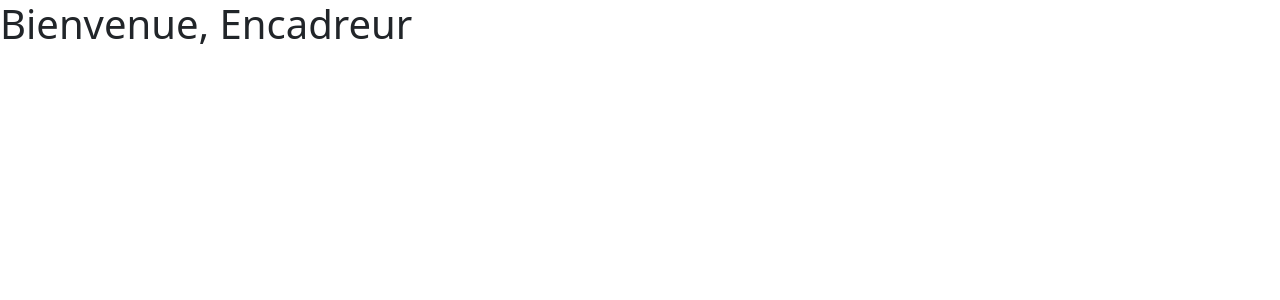
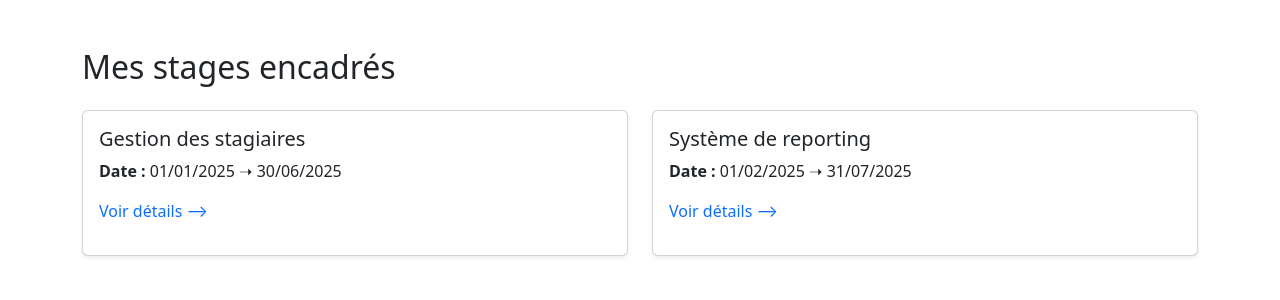
Before and after one commit to OUERDANENESRINE/SONATRACH, a React (Create React App) app: page /encadreur in a window 1280 px wide. Shown: the top 300 px of the page. Built offline with nearby package versions, Linux system fonts and the light colour scheme.

Commit message:
added la page stage et encadreur

```diff
--- a/src/App.js
+++ b/src/App.js
@@ -6,6 +6,7 @@ import Login from "./pages/Login";
 import Admin from "./pages/Admin";
 import Stagiaire from "./pages/Stagiaire";
 import Encadreur from "./pages/Encadreur";
+import Stage from "./pages/Stage";
 
 function App() {
   return (
@@ -16,6 +17,7 @@ function App() {
         <Route path="/admin" element={<Admin />} />
         <Route path="/stagiaire" element={<Stagiaire />} />
         <Route path="/encadreur" element={<Encadreur />} />
+        <Route path="/encadreur/stage/:id" element={<Stage />} />
       </Routes>
     </Router>
   );
--- a/src/pages/Encadreur.jsx
+++ b/src/pages/Encadreur.jsx
@@ -1,3 +1,50 @@
-export default function Encadreur() {
-  return <h1>Bienvenue, Encadreur</h1>;
+// src/pages/Encadreur.jsx
+import React from "react";
+import { useNavigate } from "react-router-dom";
+
+function Encadreur() {
+  const navigate = useNavigate();
+
+  const stages = [
+    {
+      id: 1,
+      theme: "Gestion des stagiaires",
+      dateDebut: "01/01/2025",
+      dateFin: "30/06/2025",
+    },
+    {
+      id: 2,
+      theme: "Système de reporting",
+      dateDebut: "01/02/2025",
+      dateFin: "31/07/2025",
+    },
+  ];
+
+  const voirDetails = (id) => {
+    navigate(`/encadreur/stage/${id}`);
+  };
+
+  return (
+    <div className="container mt-5">
+      <h2 className="mb-4">Mes stages encadrés</h2>
+
+      <div className="row">
+        {stages.map((stage) => (
+          <div className="col-md-6" key={stage.id}>
+            <div
+              className="card p-3 mb-4 shadow-sm cursor-pointer"
+              style={{ cursor: "pointer" }}
+              onClick={() => voirDetails(stage.id)}
+            >
+              <h5>{stage.theme}</h5>
+              <p><strong>Date :</strong> {stage.dateDebut} ➝ {stage.dateFin}</p>
+              <p className="text-primary">Voir détails ⟶</p>
+            </div>
+          </div>
+        ))}
+      </div>
+    </div>
+  );
 }
+
+export default Encadreur;
--- /dev/null
+++ b/src/pages/Stage.jsx
@@ -0,0 +1,49 @@
+// src/pages/Stage.jsx
+import { useParams, Link } from "react-router-dom";
+
+function Stage() {
+  const { id } = useParams();
+
+  const stage = {
+    1: {
+      theme: "Gestion des stagiaires",
+      dateDebut: "01/01/2025",
+      dateFin: "30/06/2025",
+      stagiaires: [
+        { nom: "Ouerdane", prenom: "Nesrine", email: "nesrine@usthb.dz" },
+        { nom: "Benali", prenom: "Yasmine", email: "yasmine@usthb.dz" },
+      ],
+    },
+    2: {
+      theme: "Système de reporting",
+      dateDebut: "01/02/2025",
+      dateFin: "31/07/2025",
+      stagiaires: [
+        { nom: "Said", prenom: "Rania", email: "rania@esi.dz" },
+      ],
+    },
+  }[id];
+
+  if (!stage) return <p>Stage introuvable</p>;
+
+  return (
+    <div className="container mt-5">
+      <Link to="/encadreur" className="btn btn-secondary mb-3">← Retour</Link>
+      <div className="card p-4 shadow">
+        <h3>{stage.theme}</h3>
+        <p><strong>Durée :</strong> {stage.dateDebut} ➝ {stage.dateFin}</p>
+
+        <h5 className="mt-4">Stagiaires</h5>
+        <ul className="list-group">
+          {stage.stagiaires.map((stagiaire, index) => (
+            <li key={index} className="list-group-item">
+              <strong>{stagiaire.nom} {stagiaire.prenom}</strong> — {stagiaire.email}
+            </li>
+          ))}
+        </ul>
+      </div>
+    </div>
+  );
+}
+
+export default Stage;
```
